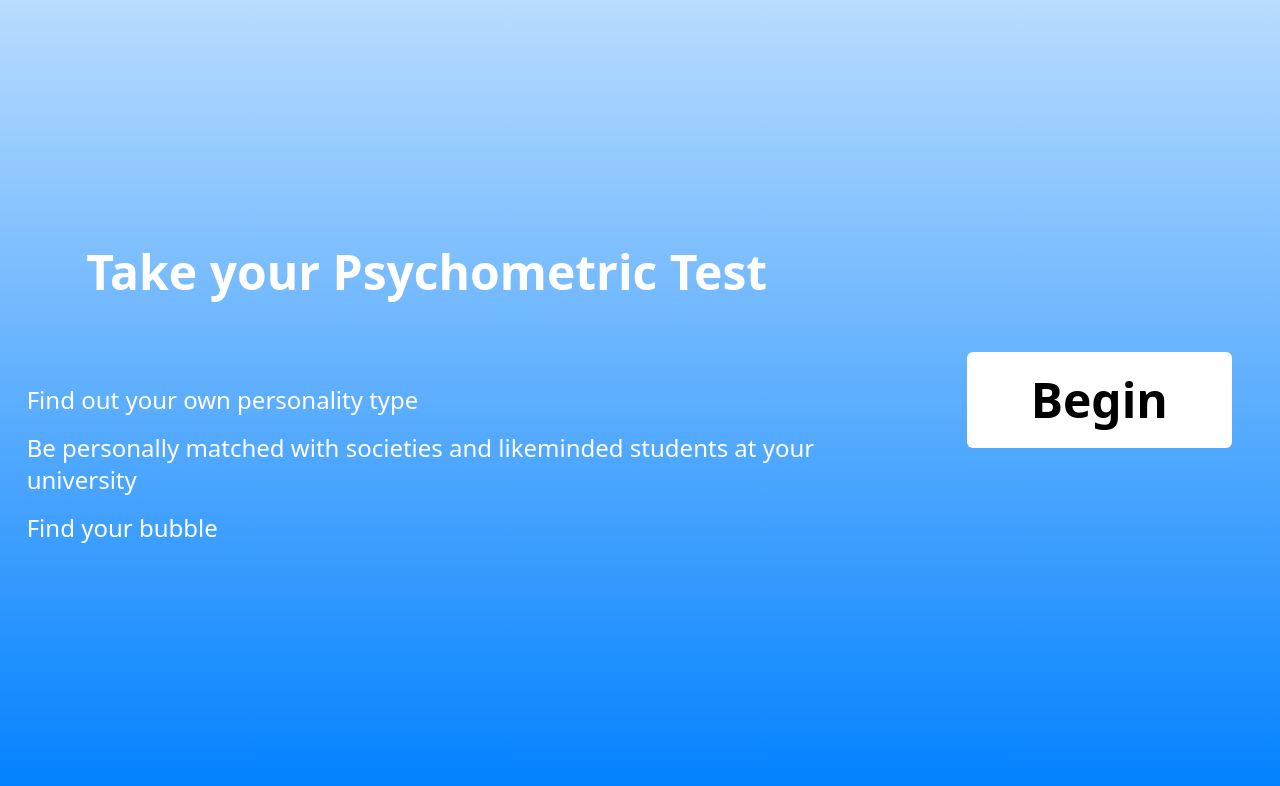
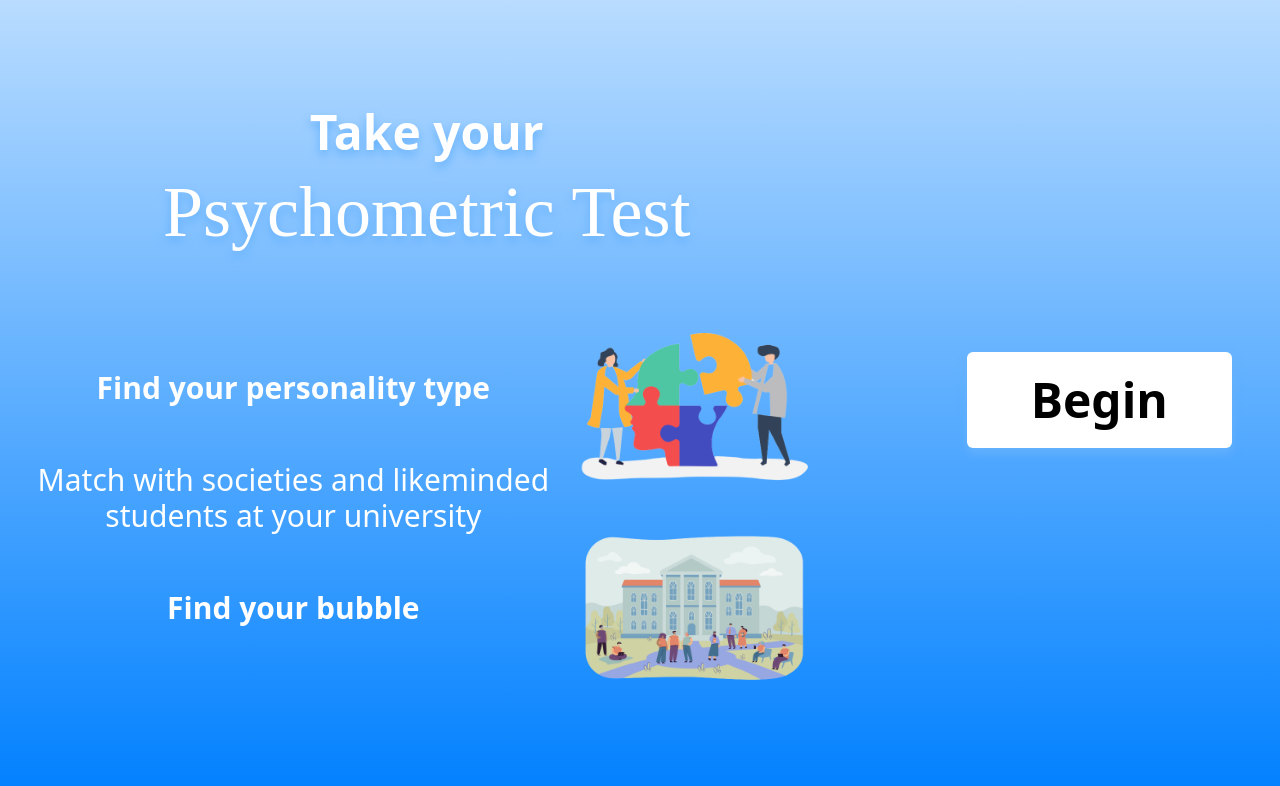
Before and after one commit to mrwilliambarenga/CodeNoir, a React (Create React App) app in the folder frontend/: page /landing in a window 1280 px wide. Shown: the top 786 px of the page. Built offline with nearby package versions, Linux system fonts and the light colour scheme; a web font is replaced by a local one.

Commit message:
Create landing page

```diff
--- a/frontend/src/pages/Landing.jsx
+++ b/frontend/src/pages/Landing.jsx
@@ -1,4 +1,7 @@
 import React from "react";
+
+import jigsaw from "../assets/jigsaw.png";
+import uni from "../assets/uni.png";
 
 const Landing = () => {
   return (
@@ -6,18 +9,25 @@ const Landing = () => {
       <div className="grid grid-rows-none grid-cols-3">
         <div className="col-span-2">
           <div className="text-white relative z-10 max-w-[800px] w-full h-screen mx-auto text-center flex flex-col justify-center">
-            <h1 className="text-5xl pb-20 font-bold">
-              Take your Psychometric Test
+            <h1 className="text-5xl pb-5 font-bold drop-shadow-[0_5px_5px_rgb(100,177,253)]">
+              Take your
             </h1>
-            <div className="text-left">
-              <h2 className="text-2xl py-2">
-                Find out your own personality type
-              </h2>
-              <h2 className="text-2xl py-2">
-                Be personally matched with societies and likeminded students at
-                your university
-              </h2>
-              <h2 className="text-2xl py-2">Find your bubble</h2>
+            <h1 className="text-7xl pb-14 font-bubble drop-shadow-[0_5px_5px_rgb(100,177,253)]">
+              Psychometric Test
+            </h1>
+            <div className="grid grid-rows-none grid-cols-3">
+              <div className="col-span-2 flex flex-col justify-center">
+                <h2 className="text-3xl py-4 font-semibold">Find your personality type</h2>
+                <h2 className="text-3xl py-10">
+                  Match with societies and likeminded students at your
+                  university
+                </h2>
+                <h2 className="text-3xl py-4 font-semibold">Find your bubble</h2>
+              </div>
+              <div className="col-span-1">
+                <img className="w-[250px] mx-auto pb-5" src={jigsaw} alt="" />
+                <img className="w-[250px] mx-auto pt-5" src={uni} alt="" />
+              </div>
             </div>
           </div>
         </div>
@@ -26,7 +36,7 @@ const Landing = () => {
             href="/signup"
             className="max-w-[800px] w-[200px] h-screen mx-auto text-center flex flex-col justify-center"
           >
-            <button className="text-center rounded-md font-bold my-6 mx-auto px-16 py-6 text-5xl bg-[#ffffff] hover:bg-[#0080FF] text-black hover:text-white transition duration-300 ease-in-out">
+            <button className="text-center rounded-md font-bold my-6 mx-auto px-16 py-6 text-5xl bg-[#ffffff] hover:bg-[#0080FF] text-black hover:text-white transition duration-300 ease-in-out drop-shadow-[0_5px_5px_rgb(100,177,253)]">
               Begin
             </button>
           </a>
```
Also changed, not shown: frontend/src/assets/jigsaw.png (added), frontend/src/assets/uni.png (added).
